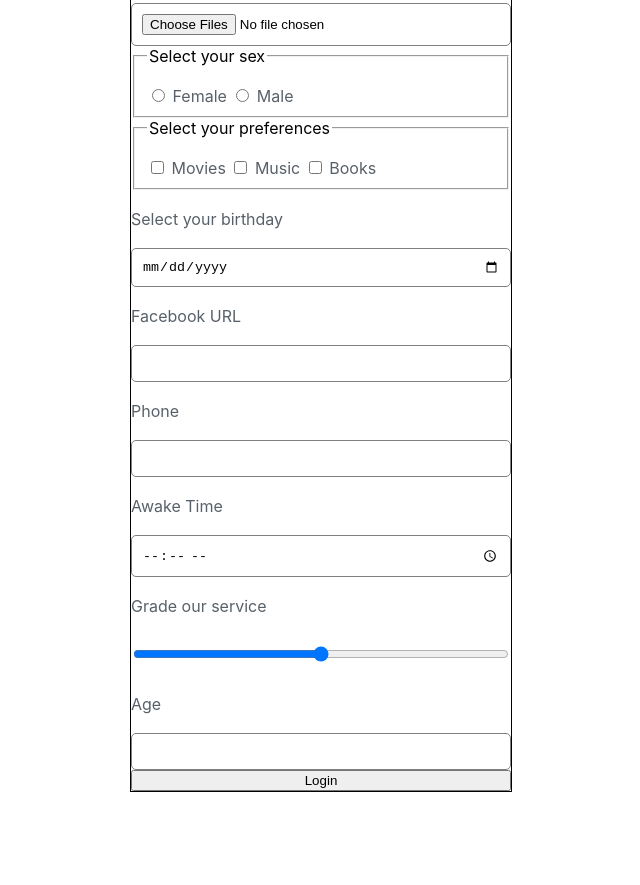
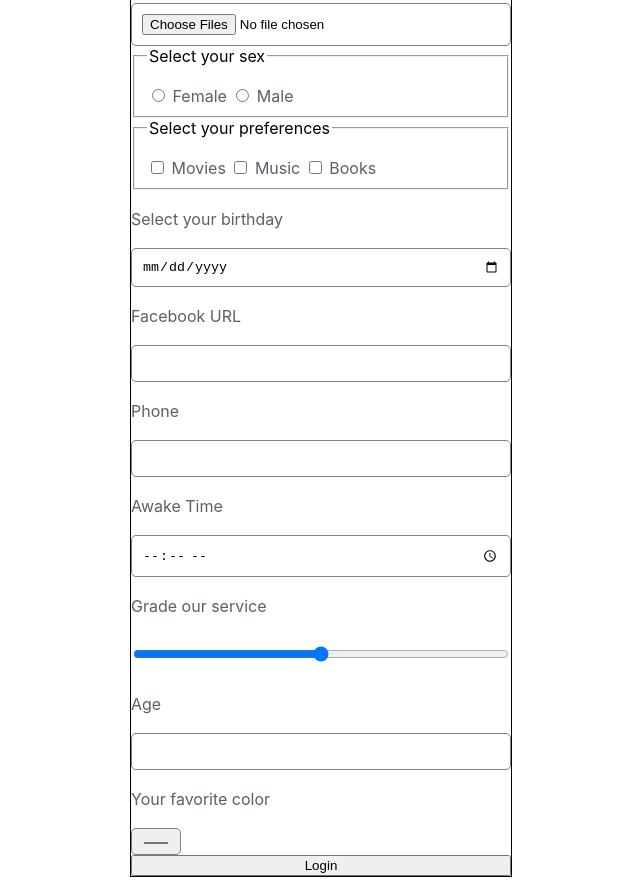
Before and after one commit to pilaralejandra/ejem-login, a plain HTML site: page index.html in a window 1280 px wide. Shown: the part 480-1365 px from the top of the page, without its empty margins (319-959 px from the left). Before the commit the page ends 1280 px from the top, so only its background shows below. Drawn offline with Linux system fonts and the light colour scheme.

Commit message:
Adding color input tag

```diff
--- a/index.html
+++ b/index.html
@@ -86,6 +86,9 @@
         <!-- Number input tag -->
         <label for="age">Age</label>
         <input type="number" name="age" id="age" min="18">
+        <!-- Color input tag -->
+        <label for="color">Your favorite color</label>
+        <input type="color" name="color" id="color">
 
         <!-- Button for submit all variable-value pairs to our target -->
         <button type="submit" name="button">Login</button>
```
